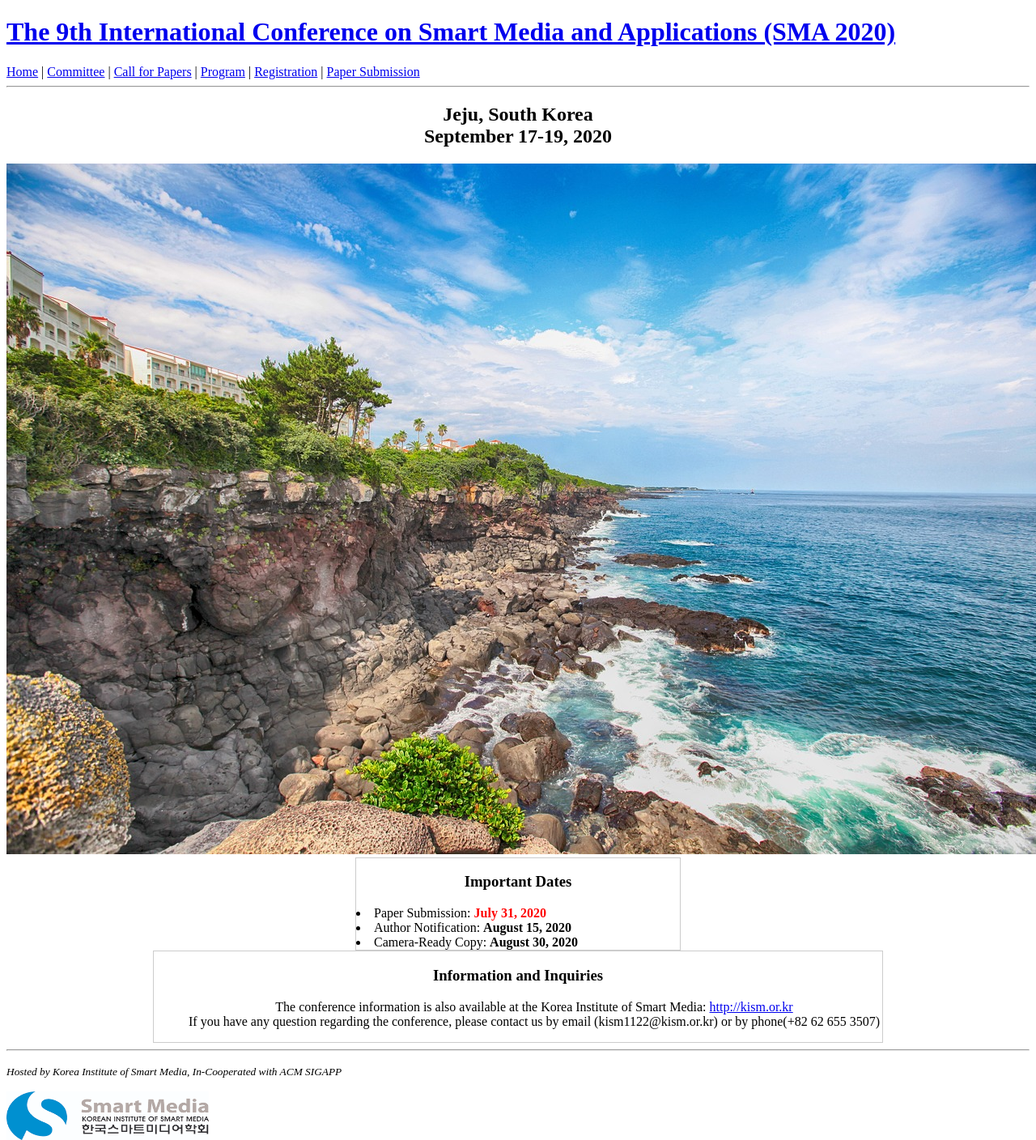
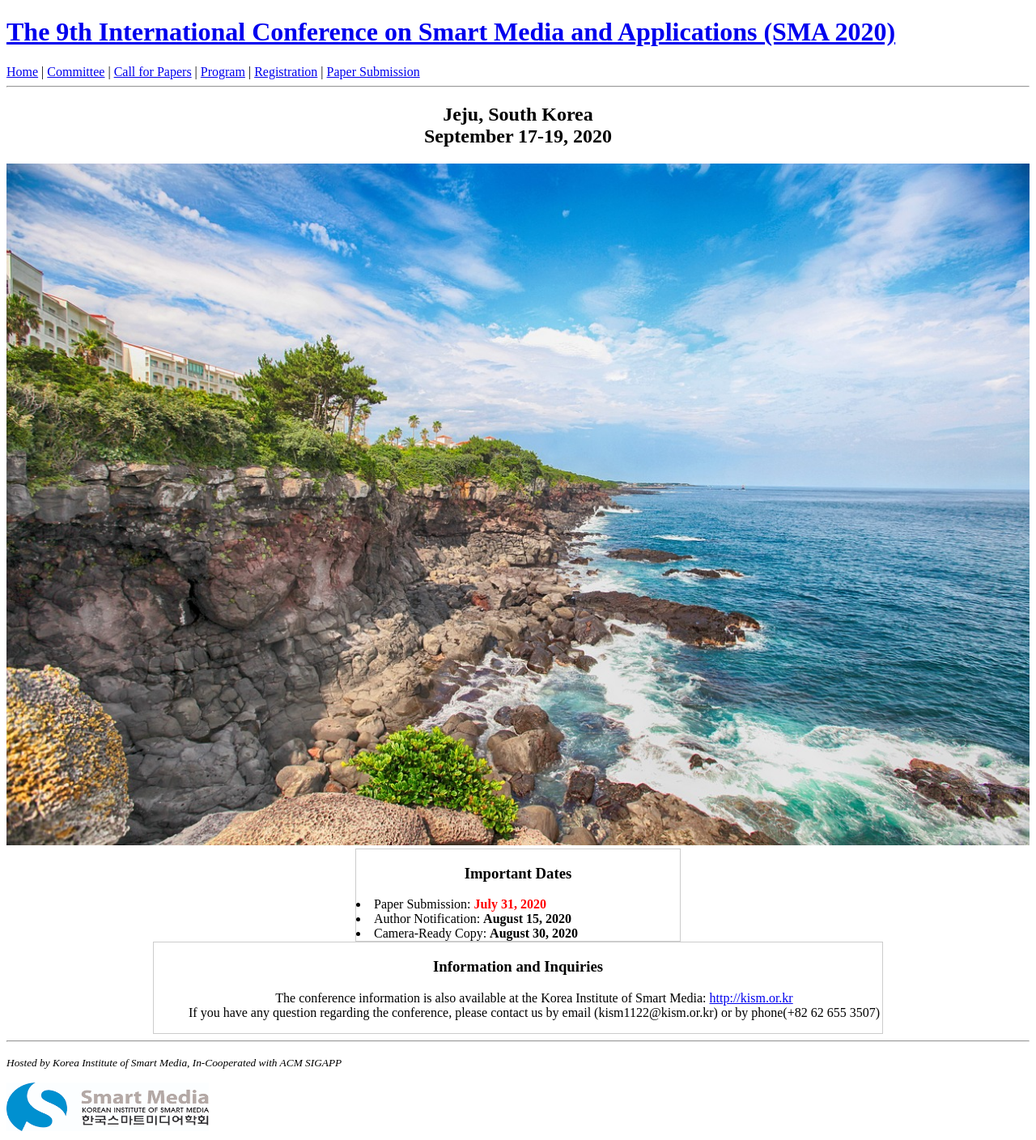
Before and after one commit to icea-conf/sma-2020.github.io, a Jekyll site: the page built from index.html, in a window 1280 px wide. Shown: the whole page at 81% size. Built offline with Jekyll 4.4.1, drawn with Linux system fonts in a browser that asks for light colours; the list of posts is cut into pages by our own code.

Commit message:
Update index.html

```diff
--- a/index.html
+++ b/index.html
@@ -10,7 +10,7 @@ title: SMA 2020
                   September 17-19, 2020
             </h2>
 
-            <img src="https://sma-2020.github.io/image/jeju-island.jpg" alt="">
+            <img src="https://sma-2020.github.io/image/jeju-island.jpg" alt="" style="max-width: 100%; height: auto;">
 
             <div class="important_date">
                   <center>
```
